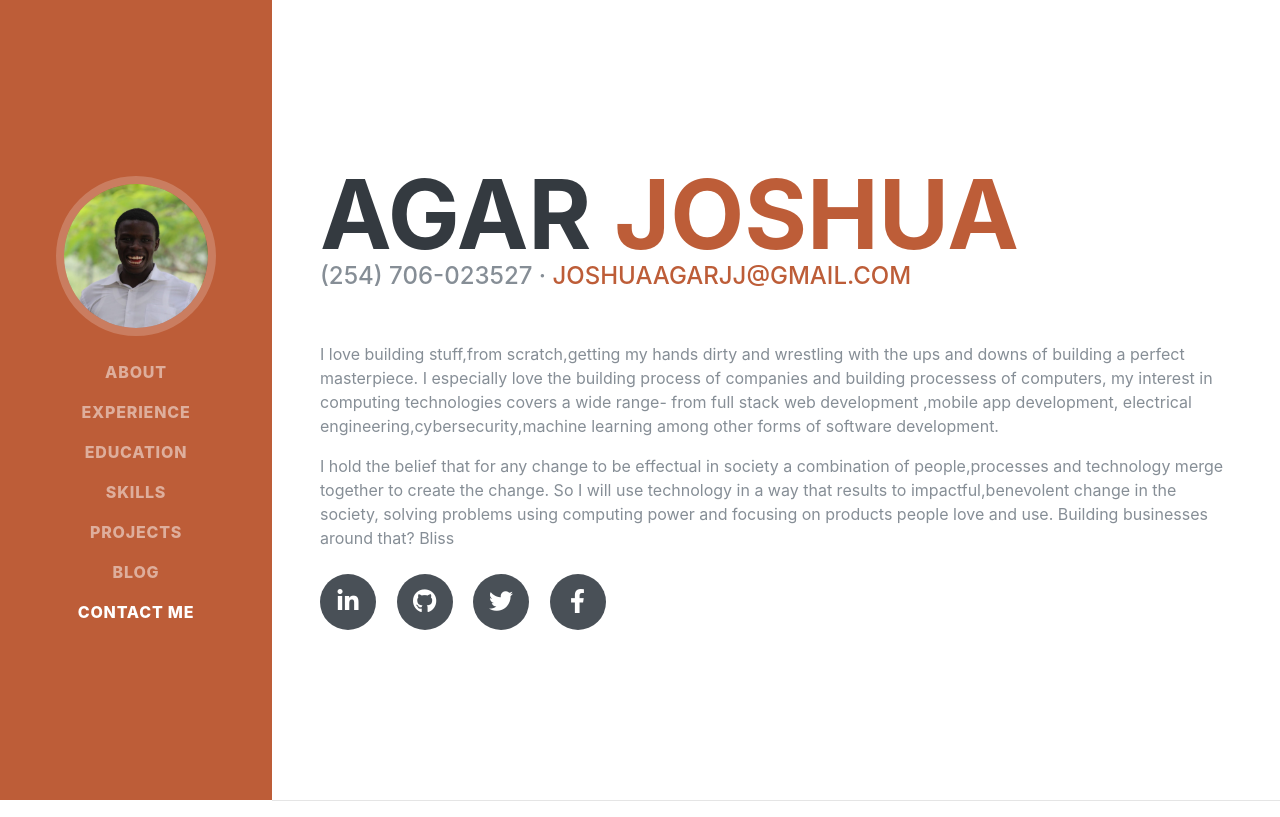
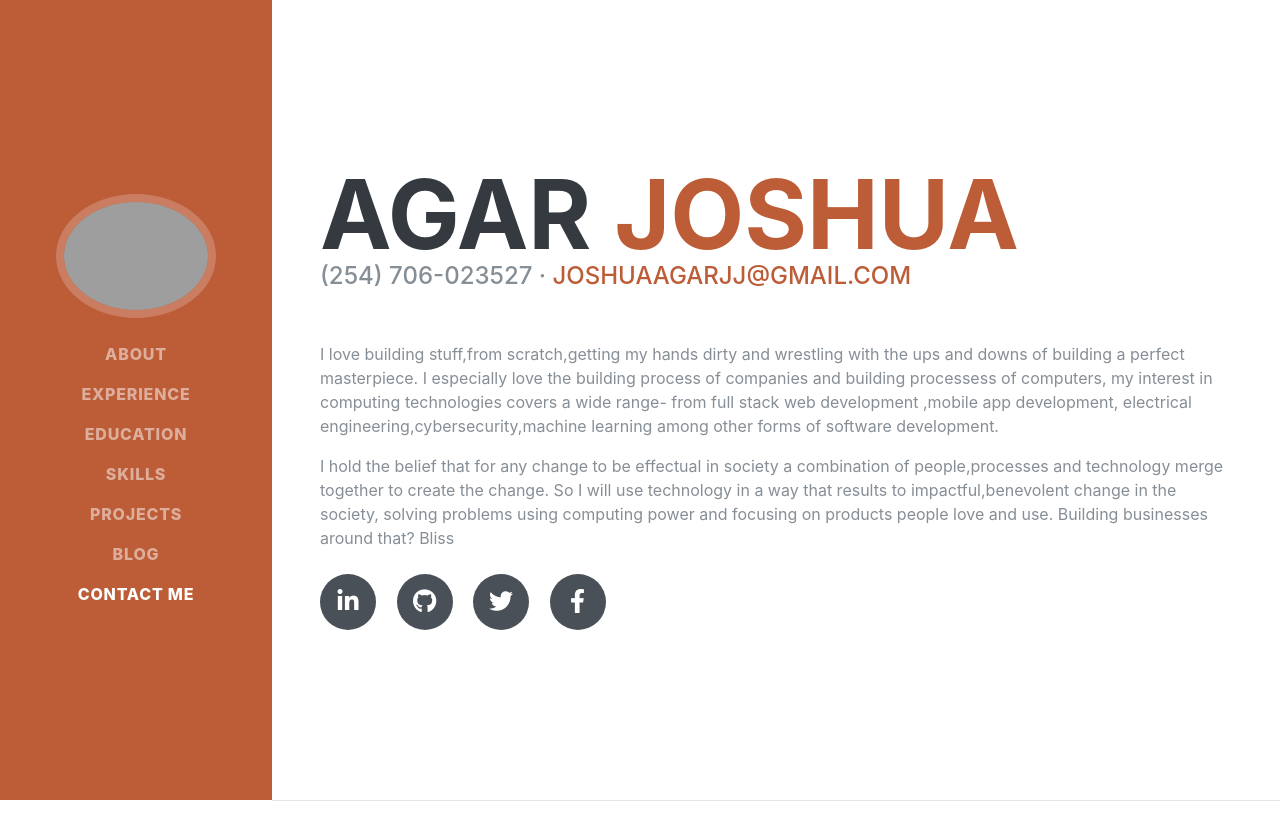
Before and after one commit to agarjoshua/Resume-website-django, a Django app: page / in a window 1280 px wide. Shown: the top 817 px of the page. Run offline with Django 3.2, Linux system fonts and the light colour scheme; some libraries are stand-ins or nearby versions; some web fonts are replaced; grey boxes are pictures that could not be loaded.

Commit message:
Update index.html

```diff
--- a/home/templates/home/index.html
+++ b/home/templates/home/index.html
@@ -32,7 +32,7 @@
     <a class="navbar-brand js-scroll-trigger" href="#page-top">
       <span class="d-block d-lg-none">AGAR JOSHUA</span>
       <span class="d-none d-lg-block">
-        <img class="img-fluid img-profile rounded-circle mx-auto mb-2" src="{% static "img/profile2.jpg" %}" alt="">
+        <img class="img-fluid img-profile rounded-circle mx-auto mb-2" src="{% static "img/48643686(1).jpg" %}" alt="">
       </span>
     </a>
     <button class="navbar-toggler" type="button" data-toggle="collapse" data-target="#navbarSupportedContent" aria-controls="navbarSupportedContent" aria-expanded="false" aria-label="Toggle navigation">
```
